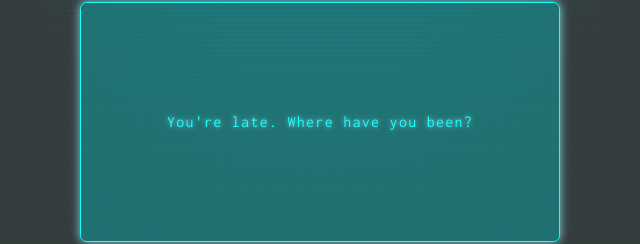
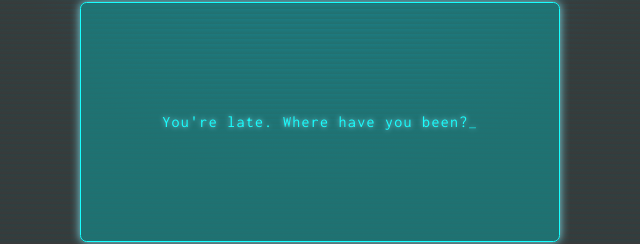
Before and after one commit to tortaruga/spaceship-text-adventure, a plain HTML site: page index.html in a window 1280 px wide. Shown: the part 221-465 px from the top of the page, 320-960 px from the left. Drawn offline with Linux system fonts and the light colour scheme.

Commit message:
added text effect
the damn underscore just would not flicker!

```diff
--- a/app.js
+++ b/app.js
@@ -1,6 +1,46 @@
 const message = document.getElementById('message');
 const btnOne =  document.querySelector('.btn-one');
 const btns =  document.querySelector('.btns');
+
+// flickering underscore effect
+
+let underscore = document.createElement('span');
+
+const paragraphs = message.children;
+
+function addUnderscore() {
+    underscore.textContent = '_';
+    paragraphs[paragraphs.length - 1].appendChild(underscore);
+    }
+
+// appearing text effect
+
+let delay;
+
+function textEffect() {
+  addUnderscore();
+  delay = 0;
+
+  Array.from(paragraphs).forEach(p => {
+
+    const letters = p.textContent.trim().split('');
+    // this line NEEDS to be after letters has been declared
+    // the comment is for my dumb self cause i wasted twenty miinutes on it
+    // and next time i'll forget and waste another 20
+    p.innerHTML = '';
+
+  letters.forEach(letter => {
+    const span = document.createElement('span');
+    span.innerHTML = letter;
+    span.classList.add('appear');
+    delay += .03;
+    span.style.animationDelay = delay + 's';
+    p.appendChild(span);
+  })
+  })
+
+  paragraphs[paragraphs.length - 1].lastElementChild.classList.add('flicker');
+}
 
 // initial setup
 let btnTwo;
@@ -28,6 +68,7 @@ function initialSetup() {
     hideBtn(btnThree);
 
     btnOne.onclick = instructionOne;
+    textEffect();
 }
 
 initialSetup();
@@ -530,6 +571,7 @@ function answer(index) {
  handleBtn(index, btnTwo, 1);
  handleBtn(index, btnThree, 2);
 
+ textEffect();
 }
 
 // there has to be a better way to do this...
@@ -805,4 +847,5 @@ function initialMessageState() {
     btnOne.innerHTML = '...';
     btnOne.onclick = instructionOne;
     message.innerHTML = '<p>You\'re late. Where have you been?</p>';
+    textEffect();
 }
--- a/styles.css
+++ b/styles.css
@@ -70,6 +70,36 @@ button {
     display: none;
 }
 
+.appear {
+  animation: appear .03s backwards;
+}
+
+
+.flicker {
+  animation: flicker .7s infinite,
+              appear .03s backwards;
+}
+
+@keyframes appear {
+  0% {
+    opacity: 0;
+  }
+
+  100% {
+    opacity: 1;
+  }
+}
+
+@keyframes flicker {
+  0%, 100% {
+      opacity: 1;
+  }
+
+  50% {
+      opacity: 0;
+  }
+}
+
 @media screen and (max-width: 32rem) {
    #message, .btns {
     width: 100%;
```
Also changed, not shown: index.html (+1 -2 lines), 1 other file.
